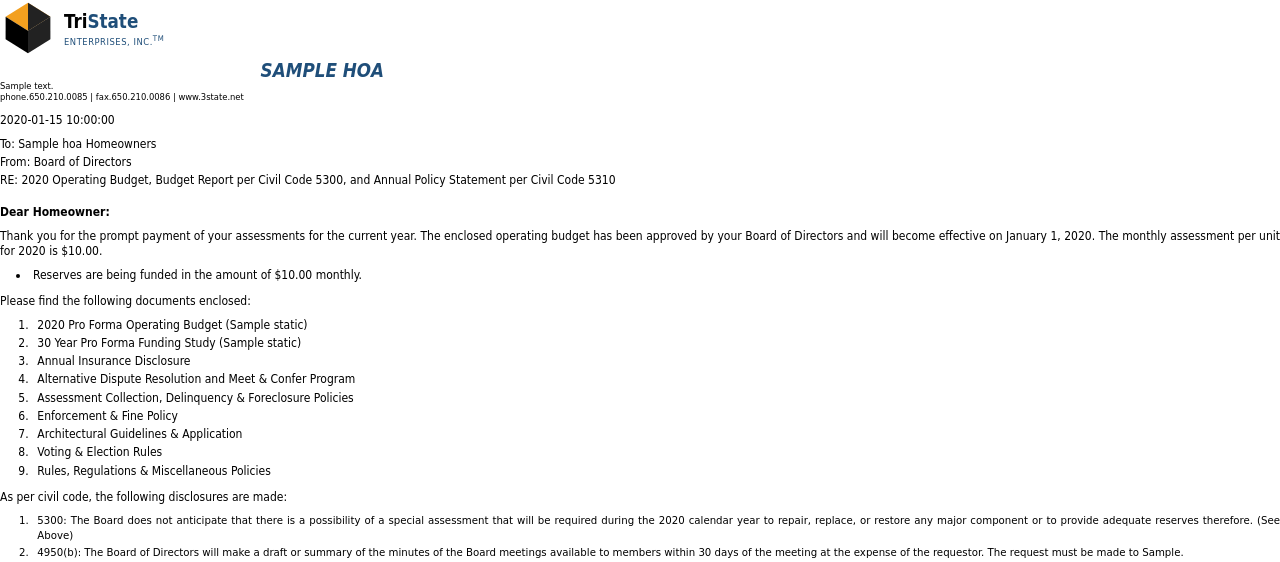
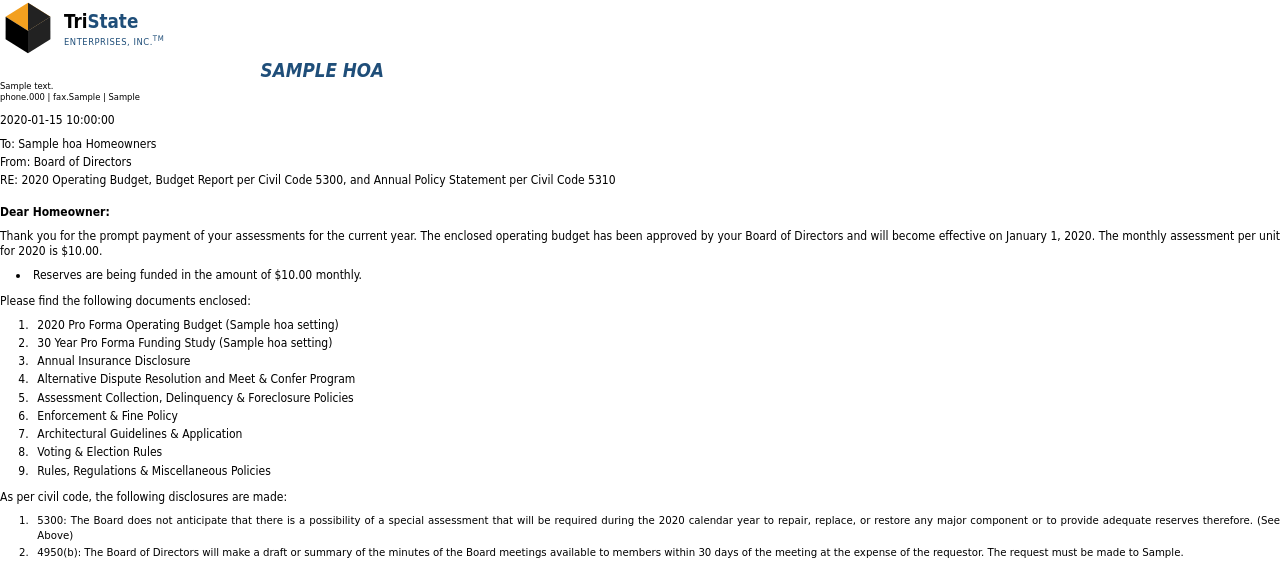
Before and after one commit to sahilkharche999/tristate-enterprises-pop, a Python web app: template backend/app/disclosure_package/templates/old_mill/cover_letter.html in a window 1280 px wide. Shown: the top 562 px of the page. Run offline with Jinja, Linux system fonts and the light colour scheme; the template is opened without the code that fills it: most values are stand-ins (such as "Sample title", 1, 10 or a date in 2020).

Commit message:
feat(11): templates read every config value from hoa_settings

```diff
--- a/backend/app/disclosure_package/templates/old_mill/_base.html
+++ b/backend/app/disclosure_package/templates/old_mill/_base.html
@@ -34,8 +34,8 @@
 </div>
 
 <div class="footer-block">
-  <div>{{ static_data.management_company_address }}</div>
-  <div>phone.650.210.0085  |  fax.650.210.0086  |  www.3state.net</div>
+  <div>{{ hoa_settings.management_company_address or static_data.management_company_address }}</div>
+  <div>phone.{{ hoa_settings.management_company_phone }}  |  fax.{{ hoa_settings.management_company_fax }}  |  {{ hoa_settings.management_company_web }}</div>
 </div>
 
 {% block content %}{% endblock %}
--- a/backend/app/disclosure_package/templates/old_mill/compilation_report.html
+++ b/backend/app/disclosure_package/templates/old_mill/compilation_report.html
@@ -3,7 +3,7 @@
 {% block content %}
 
 <p class="center bold" style="font-size:11pt; margin:0">
-  {{ static_data.cpa_firm_name | upper }}
+  {{ hoa_settings.cpa_firm_name | upper }}
 </p>
 <p class="center small" style="margin:0 0 16pt 0">
   100 Montgomery Street, Suite 715<br>
@@ -48,7 +48,7 @@ other purpose.</p>
 {{ hoa.name }}.</p>
 
 <div class="letter-signature">
-  <p class="bold" style="margin-bottom:4pt">{{ static_data.cpa_firm_name }}</p>
+  <p class="bold" style="margin-bottom:4pt">{{ hoa_settings.cpa_firm_name }}</p>
   <p>{{ today }}</p>
 </div>
 {% endblock %}
--- a/backend/app/disclosure_package/templates/old_mill/cover_letter.html
+++ b/backend/app/disclosure_package/templates/old_mill/cover_letter.html
@@ -27,8 +27,8 @@ ${{ '{:,.2f}'.format(computed.monthly_assessment_per_unit_current) }}.</p>
 <p>Please find the following documents enclosed:</p>
 
 <ol class="enclosed-list">
-  <li>{{ fiscal_year }} Pro Forma Operating Budget ({{ static_data.cpa_firm_name | replace(' LLP','') }})</li>
-  <li>30 Year Pro Forma Funding Study ({{ static_data.cpa_firm_name | replace(' LLP','') }})</li>
+  <li>{{ fiscal_year }} Pro Forma Operating Budget ({{ hoa_settings.cpa_firm_name | replace(' LLP','') }})</li>
+  <li>30 Year Pro Forma Funding Study ({{ hoa_settings.cpa_firm_name | replace(' LLP','') }})</li>
   <li>Annual Insurance Disclosure</li>
   <li>Alternative Dispute Resolution and Meet &amp; Confer Program</li>
   <li>Assessment Collection, Delinquency &amp; Foreclosure Policies</li>
@@ -49,7 +49,7 @@ ${{ '{:,.2f}'.format(computed.monthly_assessment_per_unit_current) }}.</p>
   <li>4950(b): The Board of Directors will make a draft or summary of the
     minutes of the Board meetings available to members within 30 days of
     the meeting at the expense of the requestor. The request must be made
-    to {{ static_data.management_company }}.</li>
+    to {{ hoa_settings.management_company }}.</li>
 
   <li>4045(a)3: General notices can be posted by either: 1st class mail; or
     electronic notice (with consent); or included in billing statements or
@@ -92,8 +92,8 @@ ${{ '{:,.2f}'.format(computed.monthly_assessment_per_unit_current) }}.</p>
     association should be put in writing and addressed to:
     <div class="address-block">
       The {{ hoa.name }}<br>
-      c/o {{ static_data.management_company }}<br>
-      {{ static_data.management_company_address }}
+      c/o {{ hoa_settings.management_company }}<br>
+      {{ hoa_settings.management_company_address }}
     </div>
   </li>
 
@@ -102,8 +102,8 @@ ${{ '{:,.2f}'.format(computed.monthly_assessment_per_unit_current) }}.</p>
     be sent to:
     <div class="address-block">
       The {{ hoa.name }}<br>
-      c/o {{ static_data.management_company }}<br>
-      {{ static_data.management_company_address }}
+      c/o {{ hoa_settings.management_company }}<br>
+      {{ hoa_settings.management_company_address }}
     </div>
   </li>
 </ol>
@@ -118,7 +118,7 @@ address.</p>
 
 <div class="letter-signature">
   <p style="margin-bottom:24pt">&nbsp;</p>
-  <p>{{ static_data.letter_signed_by }}<br>{{ static_data.management_company }}</p>
+  <p>{{ hoa_settings.letter_signed_by }}<br>{{ hoa_settings.management_company }}</p>
 </div>
 
 </div>
--- a/backend/app/disclosure_package/templates/old_mill/forecasted_income_statement.html
+++ b/backend/app/disclosure_package/templates/old_mill/forecasted_income_statement.html
@@ -109,9 +109,9 @@
 
     <tr>
       <td class="bold">FUND BALANCE (DEFICIT),<br>BEGINNING OF YEAR (NOTE 5)</td>
-      <td>${{ '{:,.0f}'.format(static_data.fund_balance_boy_operations) }}</td>
-      <td>${{ '{:,.0f}'.format(static_data.reserve_cash_balance_eoy_prior - computed.total_estimated_liability) }}</td>
-      <td>${{ '{:,.0f}'.format(static_data.fund_balance_boy_operations + (static_data.reserve_cash_balance_eoy_prior - computed.total_estimated_liability)) }}</td>
+      <td>${{ '{:,.0f}'.format(hoa_settings.fund_balance_boy_operations) }}</td>
+      <td>${{ '{:,.0f}'.format(hoa_settings.reserve_cash_balance_eoy_prior - computed.total_estimated_liability) }}</td>
+      <td>${{ '{:,.0f}'.format(hoa_settings.fund_balance_boy_operations + (hoa_settings.reserve_cash_balance_eoy_prior - computed.total_estimated_liability)) }}</td>
     </tr>
 
     <tr class="total-row">
--- a/backend/app/disclosure_package/templates/old_mill/note_4_5.html
+++ b/backend/app/disclosure_package/templates/old_mill/note_4_5.html
@@ -24,7 +24,7 @@ estimated income tax provision.</p>
   <tbody>
     <tr>
       <td>Estimated cash reserves (end of prior year)</td>
-      <td>${{ '{:,.0f}'.format(static_data.reserve_cash_balance_eoy_prior) }}</td>
+      <td>${{ '{:,.0f}'.format(hoa_settings.reserve_cash_balance_eoy_prior) }}</td>
     </tr>
     <tr>
       <td>Estimated total liability for major component replacement</td>
--- a/backend/app/disclosure_package/templates/old_mill/note_6_funding_plan.html
+++ b/backend/app/disclosure_package/templates/old_mill/note_6_funding_plan.html
@@ -6,7 +6,7 @@
 
 <p class="legal-block">In accordance with California Civil Code &sect; 5550,
 the Board has reviewed the reserve study prepared by
-{{ static_data.reserve_study_expert_name }} and adopted a funding plan
+{{ hoa_settings.reserve_study_expert_name }} and adopted a funding plan
 intended to keep the Association&rsquo;s Replacement Fund at a level
 sufficient to meet projected major-component replacement obligations
 over the 30-year forecast horizon.</p>
@@ -20,7 +20,7 @@ per ownership interest per month. Total estimated liability for major
 component replacement (Civil Code &sect; 5565) is
 <span class="bold">${{ '{:,.0f}'.format(computed.total_estimated_liability) }}</span>;
 projected reserve cash at end of prior fiscal year is
-<span class="bold">${{ '{:,.0f}'.format(static_data.reserve_cash_balance_eoy_prior) }}</span>;
+<span class="bold">${{ '{:,.0f}'.format(hoa_settings.reserve_cash_balance_eoy_prior) }}</span>;
 percent funded is <span class="bold">{{ computed.percent_funded }}%</span>.</p>
 
 <p class="legal-block">The funding plan applies a piecewise schedule of
@@ -48,7 +48,7 @@ relation to the reserve study and finds the plan adequate to meet the
 Association&rsquo;s reserve obligations consistent with California Civil
 Code &sect;&sect; 5550, 5560, and 5570. Members may obtain a copy of the
 full reserve study and funding plan at no charge upon written request to
-{{ static_data.management_company }}, {{ static_data.management_company_address }}.</p>
+{{ hoa_settings.management_company }}, {{ hoa_settings.management_company_address }}.</p>
 
 <p class="legal-block">A summary of the projected fiscal-year cash
 balances and percent-funded ratios for the next 30 years is included in
--- a/backend/app/disclosure_package/templates/old_mill/note_7.html
+++ b/backend/app/disclosure_package/templates/old_mill/note_7.html
@@ -9,18 +9,18 @@ assumptions:</p>
 <ul>
   <li><span class="bold">Reserve study basis:</span> the Replacement
     Fund forecast is grounded in the reserve study prepared by
-    {{ static_data.reserve_study_expert_name }} dated
+    {{ hoa_settings.reserve_study_expert_name }} dated
     {{ reserve_study_snapshot.study_date }}. Major components, their
     useful lives, and their remaining lives are taken from that study
     without adjustment.</li>
   <li><span class="bold">Replacement-cost inflation:</span> projected
     component replacement costs are increased at an annual rate of
-    {{ '{:.0%}'.format(static_data.replacement_cost_increase_rate) }}
+    {{ '{:.0%}'.format(hoa_settings.replacement_cost_increase_rate) }}
     over the prior-year cost.</li>
   <li><span class="bold">Interest income:</span> interest income on
     Replacement Fund cash and certificate-of-deposit balances is
     forecast at an after-tax annualized rate of
-    {{ '{:.1%}'.format(static_data.interest_rate_after_tax) }}.</li>
+    {{ '{:.1%}'.format(hoa_settings.interest_rate_after_tax) }}.</li>
   <li><span class="bold">Income tax provision:</span> a provision of
     ${{ '{:,.0f}'.format(computed.income_tax_provision) }}
     is reflected in the {{ fiscal_year }} forecast for federal and
--- a/backend/app/disclosure_package/templates/old_mill/notes_1_to_3.html
+++ b/backend/app/disclosure_package/templates/old_mill/notes_1_to_3.html
@@ -15,9 +15,9 @@ shared by the separate interests of its members.</p>
 
 <p>The Association is governed by a Board of Directors elected by the
 membership and is managed under contract by
-{{ static_data.management_company }}. Day-to-day administration,
+{{ hoa_settings.management_company }}. Day-to-day administration,
 financial recordkeeping, and member communications are conducted from
-{{ static_data.management_company_address }}.</p>
+{{ hoa_settings.management_company_address }}.</p>
 
 <h2 id="note-2">Note 2 — Forecast Period</h2>
 <p>The accompanying forecasted statement of revenues and expenses
@@ -50,6 +50,6 @@ recognizing reserve expenditures only as the underlying replacement
 work is performed.</p>
 
 <p>Reserve study inputs supporting the Replacement Fund forecast are
-maintained by {{ static_data.reserve_study_expert_name }} pursuant to
+maintained by {{ hoa_settings.reserve_study_expert_name }} pursuant to
 California Civil Code §§ 5550 and 5570.</p>
 {% endblock %}
--- a/backend/app/disclosure_package/templates/old_mill/pro_forma_disclosure_summary.html
+++ b/backend/app/disclosure_package/templates/old_mill/pro_forma_disclosure_summary.html
@@ -113,11 +113,11 @@
       fund at the end of the current fiscal year is
       <span class="form-fill">${{ '{:,.0f}'.format(computed.total_estimated_liability) }}</span>,
       based in whole or in part on the last reserve study or update
-      prepared by <span class="form-fill">{{ static_data.reserve_study_expert_name }}</span>
+      prepared by <span class="form-fill">{{ hoa_settings.reserve_study_expert_name }}</span>
       as of <span class="form-fill">{{ fiscal_year - 1 }}</span>.
       The projected reserve fund cash balance at the end of the current
       fiscal year is
-      <span class="form-fill">${{ '{:,.0f}'.format(static_data.reserve_cash_balance_eoy_prior) }}</span>,
+      <span class="form-fill">${{ '{:,.0f}'.format(hoa_settings.reserve_cash_balance_eoy_prior) }}</span>,
       resulting in reserves being
       <span class="form-fill">{{ computed.percent_funded }}</span> percent
       funded at this date.
@@ -219,7 +219,7 @@ component(s).</p>
 </p>
 
 <p class="center small bold" style="margin-top:18pt">
-  {{ static_data.cpa_firm_name }}<br>
+  {{ hoa_settings.cpa_firm_name }}<br>
   San Francisco, California
 </p>
 
--- a/backend/app/disclosure_package/templates/old_mill/reserve_component_schedule.html
+++ b/backend/app/disclosure_package/templates/old_mill/reserve_component_schedule.html
@@ -12,7 +12,7 @@
 
 <p class="legal-block" style="margin-bottom:10pt">
   Major components identified in the reserve study by
-  {{ static_data.reserve_study_expert_name }}. The annual replacement
+  {{ hoa_settings.reserve_study_expert_name }}. The annual replacement
   provision is computed as current replacement cost &divide; useful life
   (whole-dollar half-even rounding). Estimated liability is current
   replacement cost &times; (useful life &minus; remaining life) &divide; useful life.
--- a/backend/app/disclosure_package/templates/old_mill/reserve_component_schedule_title.html
+++ b/backend/app/disclosure_package/templates/old_mill/reserve_component_schedule_title.html
@@ -7,7 +7,7 @@
   <p>For the Year Ending December 31, {{ fiscal_year }}</p>
   <p>and Estimated Liability at December 31, {{ fiscal_year - 1 }}</p>
   <p class="muted">Reserve study by
-    {{ static_data.reserve_study_expert_name }}<br>
+    {{ hoa_settings.reserve_study_expert_name }}<br>
     Dated {{ reserve_study_snapshot.study_date }}</p>
 </div>
 {% endblock %}
--- a/backend/app/disclosure_package/templates/old_mill/thirty_year_funding_plan.html
+++ b/backend/app/disclosure_package/templates/old_mill/thirty_year_funding_plan.html
@@ -47,13 +47,13 @@ plan in effect for fiscal year {{ fiscal_year }}.</p>
 </table>
 
 <p class="muted small italic" style="margin-top:14pt">
-  Projection assumes a {{ '{:.1%}'.format(static_data.replacement_cost_increase_rate) }}
+  Projection assumes a {{ '{:.1%}'.format(hoa_settings.replacement_cost_increase_rate) }}
   annual replacement-cost inflation factor and an after-tax
-  {{ '{:.2%}'.format(static_data.interest_rate_after_tax) }} reserve
+  {{ '{:.2%}'.format(hoa_settings.interest_rate_after_tax) }} reserve
   earnings rate. Each fiscal year&rsquo;s expenditure is computed against
   the inflation-adjusted reserve provision; the actual schedule of
   expenditures will follow the per-component remaining-life timing in
-  the reserve study by {{ static_data.reserve_study_expert_name }}.
+  the reserve study by {{ hoa_settings.reserve_study_expert_name }}.
 </p>
 
 <p class="center small italic" style="margin-top:14pt">
```
